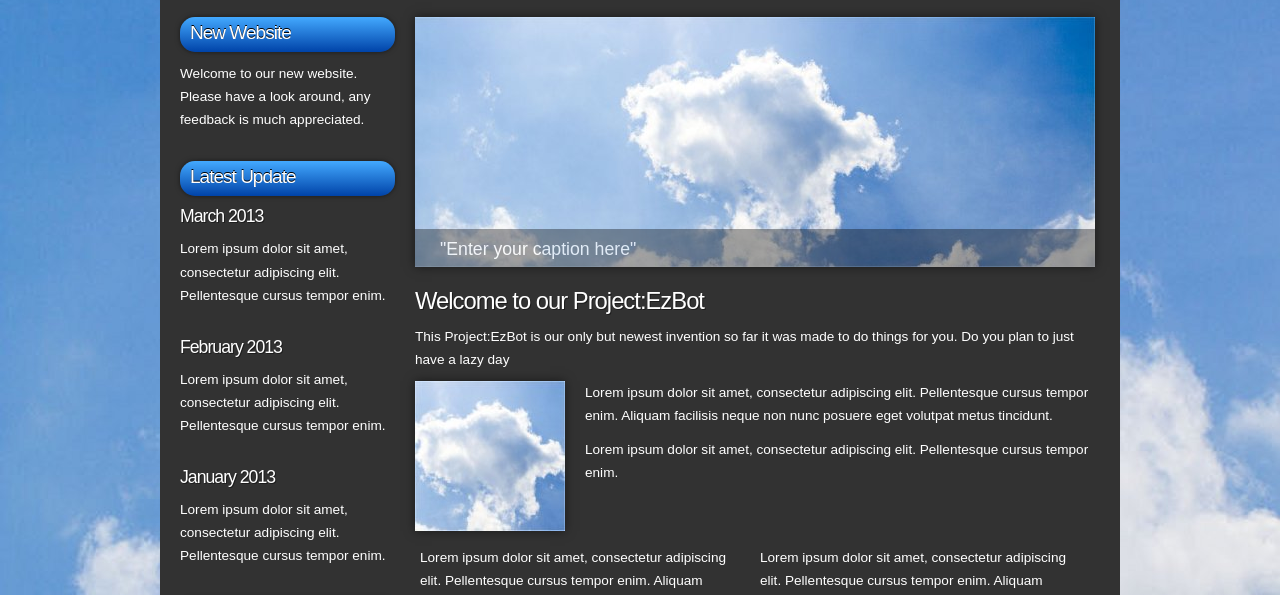
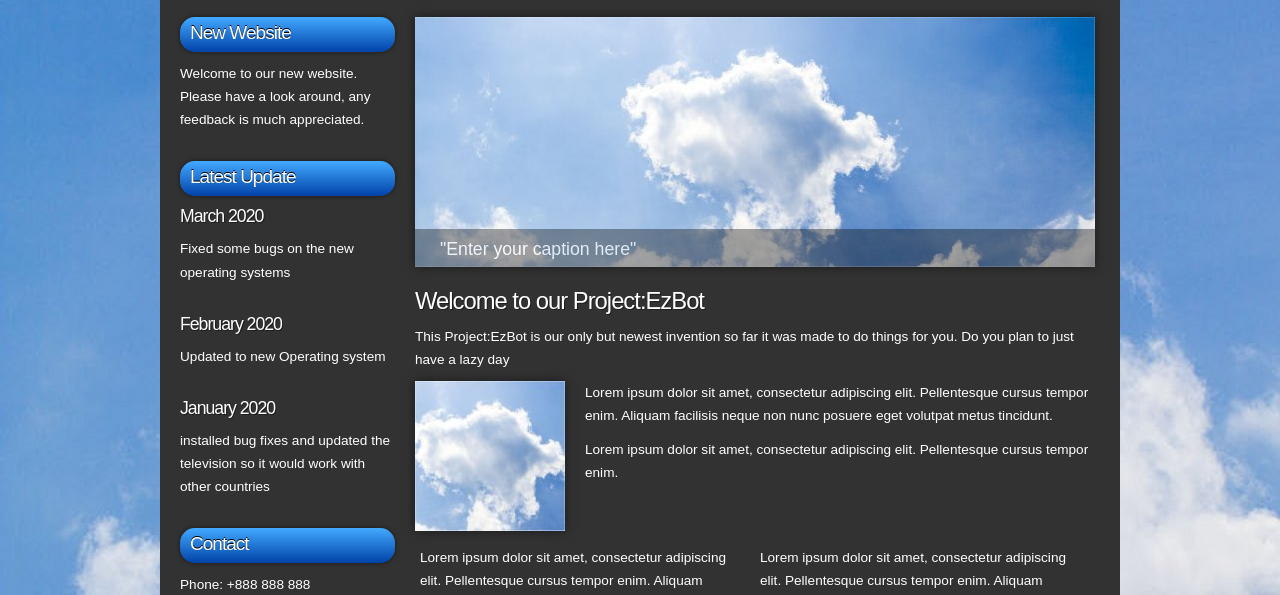
Before and after one commit to Btang516/Btang516.github.io, a plain HTML site: page index.html in a window 1280 px wide. Shown: the part 173-768 px from the top of the page. Drawn offline with Linux system fonts and the light colour scheme.

Commit message:
We changed some text from Lorem Ipsum to actual text that would go with idea

```diff
--- a/index.html
+++ b/index.html
@@ -2,7 +2,7 @@
 <html xmlns="http://www.w3.org/1999/xhtml" xml:lang="en">
 
 <head>
-  <title>ARaynorDesign Template</title>
+  <title>Lazy Co.</title>
   <meta name="description" content="free website template" />
   <meta name="keywords" content="enter your keywords here" />
   <meta http-equiv="content-type" content="text/html; charset=utf-8" />
@@ -47,20 +47,20 @@
 		<div class="sidebar">
           <div class="sidebar_item">
             <h2>Latest Update</h2>
-            <h3>March 2013</h3>
-            <p>Lorem ipsum dolor sit amet, consectetur adipiscing elit. Pellentesque cursus tempor enim.</p>
+            <h3>March 2020</h3>
+            <p>Fixed some bugs on the new operating systems</p>
 		  </div><!--close sidebar_item-->
         </div><!--close sidebar-->
 		<div class="sidebar">
           <div class="sidebar_item">
-            <h3>February 2013</h3>
-            <p>Lorem ipsum dolor sit amet, consectetur adipiscing elit. Pellentesque cursus tempor enim.</p>
+            <h3>February 2020</h3>
+            <p>Updated to new Operating system</p>
 		  </div><!--close sidebar_item-->
         </div><!--close sidebar-->
 		<div class="sidebar">
           <div class="sidebar_item">
-            <h3>January 2013</h3>
-            <p>Lorem ipsum dolor sit amet, consectetur adipiscing elit. Pellentesque cursus tempor enim.</p>
+            <h3>January 2020</h3>
+            <p>installed bug fixes and updated the television so it would work with other countries</p>
 		  </div><!--close sidebar_item-->
         </div><!--close sidebar-->
         <div class="sidebar">
```
